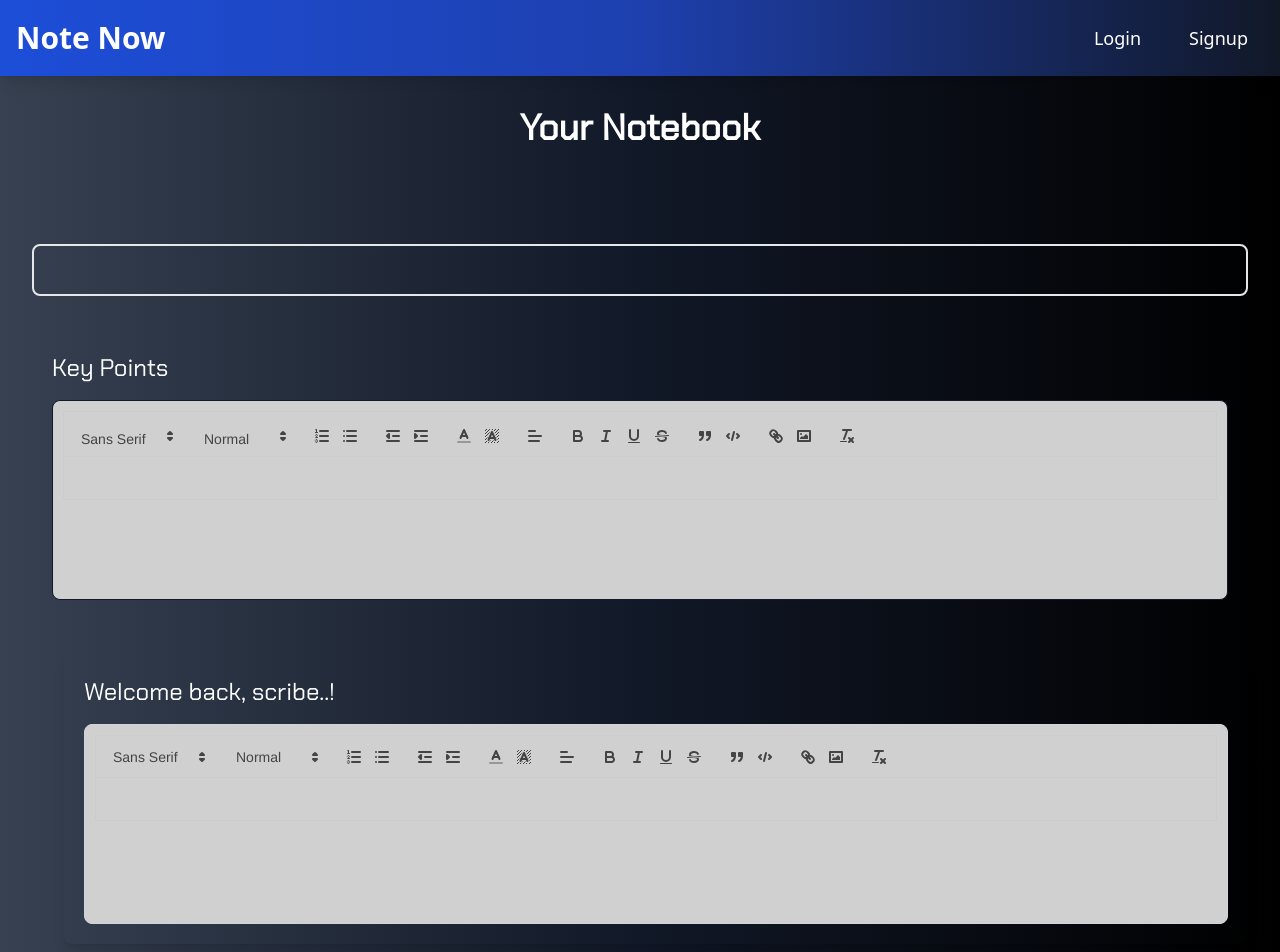
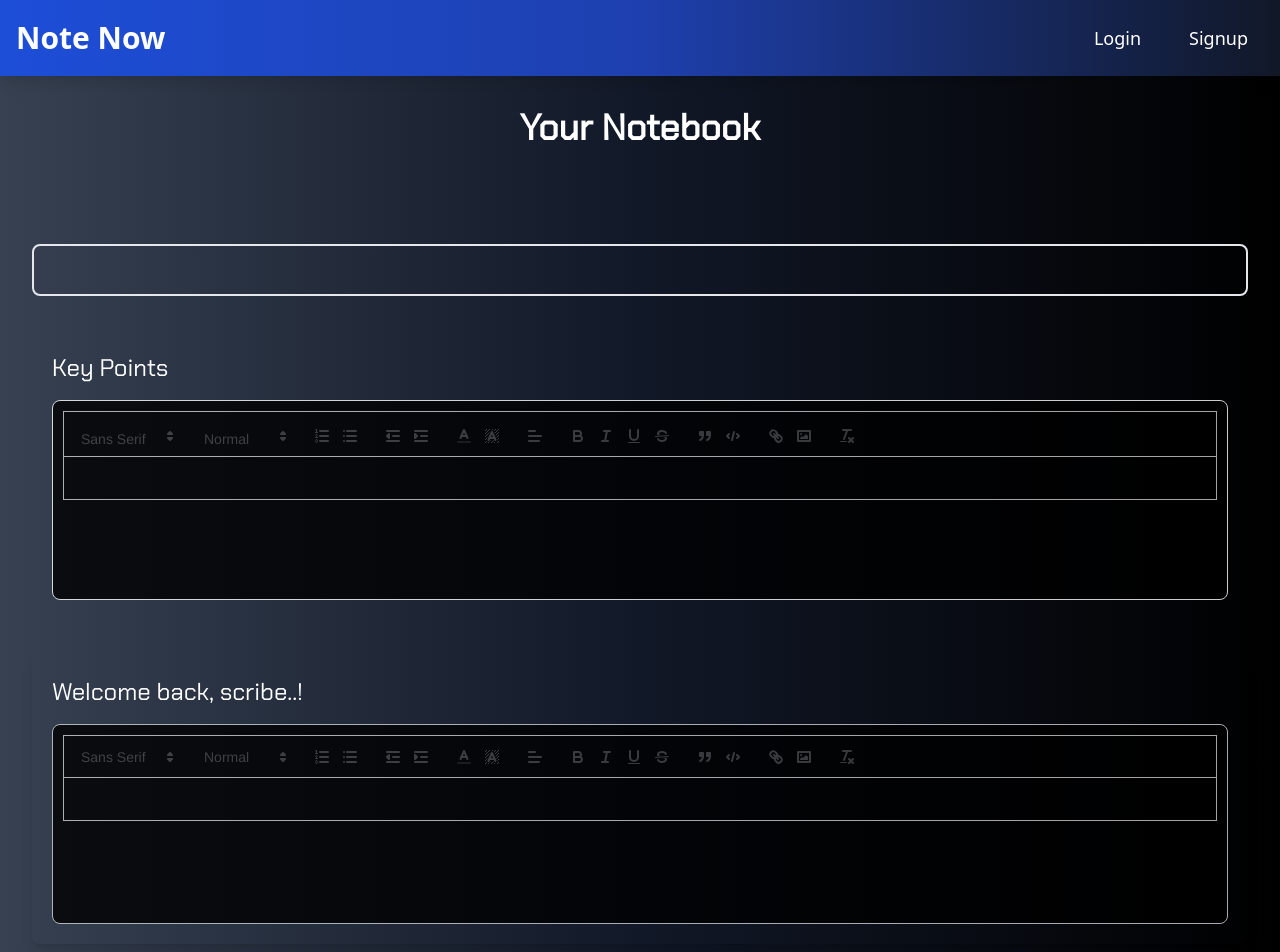
Before and after one commit to beenow011/note-now-firebase, a React (Vite) app: page /notebook/1 in a window 1280 px wide. Shown: the top 952 px of the page. Built offline with nearby package versions, Linux system fonts and the light colour scheme; no server answers; the database is empty.

Commit message:
ui changes

```diff
--- a/src/components/Card.jsx
+++ b/src/components/Card.jsx
@@ -6,20 +6,18 @@ function Card({ title = "", notes = "", date, color, id }) {
 
   return (
     <div
-      className={`w-80 md:w-96 min-h-36 rounded-lg mx-auto m-8 p-6 border-2 border-transparent shadow-lg transition-transform transform hover:scale-105 hover:border-white`}
+      className={`w-80 md:w-96 min-h-36 rounded-lg mx-auto m-8 p-6 border-2 border-transparent shadow-lg transition-transform transform hover:scale-105 hover:border-white bg-black `}
       style={{
-        backgroundImage: `linear-gradient(to bottom left, #ffe5b4, ${color})`, // Using a soft peach color as the starting color
+        color: `${color}`, // Ensure `color` is a valid CSS color value
       }}
       onClick={() => navigate(`/notebook/${id}`)}
     >
       <div className="flex justify-between items-start mb-4">
-        <h1 className="text-2xl font-bold text-gray-800 font-poppins truncate">
-          {title}
-        </h1>
-        <p className="text-sm text-gray-600">{date}</p>
+        <h1 className="text-2xl font-bold  font-poppins truncate">{title}</h1>
+        <p className="text-sm text-white">{date}</p>
       </div>
       <div className="mt-4">
-        <p className="text-gray-700 font-petch h-16 overflow-hidden">
+        <p className=" font-petch h-16 overflow-hidden">
           {notes.length > 50 ? `${notes.substring(0, 50)}...` : notes}
         </p>
       </div>
--- a/src/components/pages/Notebook.jsx
+++ b/src/components/pages/Notebook.jsx
@@ -170,12 +170,13 @@ function Notebook() {
             theme="snow"
             value={keypoints}
             onChange={setKeyPoints}
-            className="rounded-lg border border-gray-900"
+            className="rounded-lg border border-white"
             style={{
               color: notesInfo?.color,
-              backgroundColor: "#d0d0d0",
+              backgroundColor: "black",
               padding: "10px",
               minHeight: "200px",
+              opacity: 0.8,
             }}
             spellCheck={false}
             readOnly={!userStatus}
@@ -184,7 +185,7 @@ function Notebook() {
           />
         </div>
         <div
-          className=" mt-10 lg:mt-0 lg:ml-8 p-5 rounded-lg shadow-lg"
+          className=" mt-10 lg:mt-0  p-5 rounded-lg shadow-lg"
           style={{
             backgroundColor: `${notesInfo?.color}90`,
           }}
@@ -198,9 +199,10 @@ function Notebook() {
             className="rounded-lg border border-gray-300"
             style={{
               color: notesInfo?.color,
+              backgroundColor: "black",
               padding: "10px",
-              backgroundColor: "#d0d0d0",
               minHeight: "200px",
+              opacity: 0.8,
             }}
             spellCheck={false}
             readOnly={!userStatus}
```
